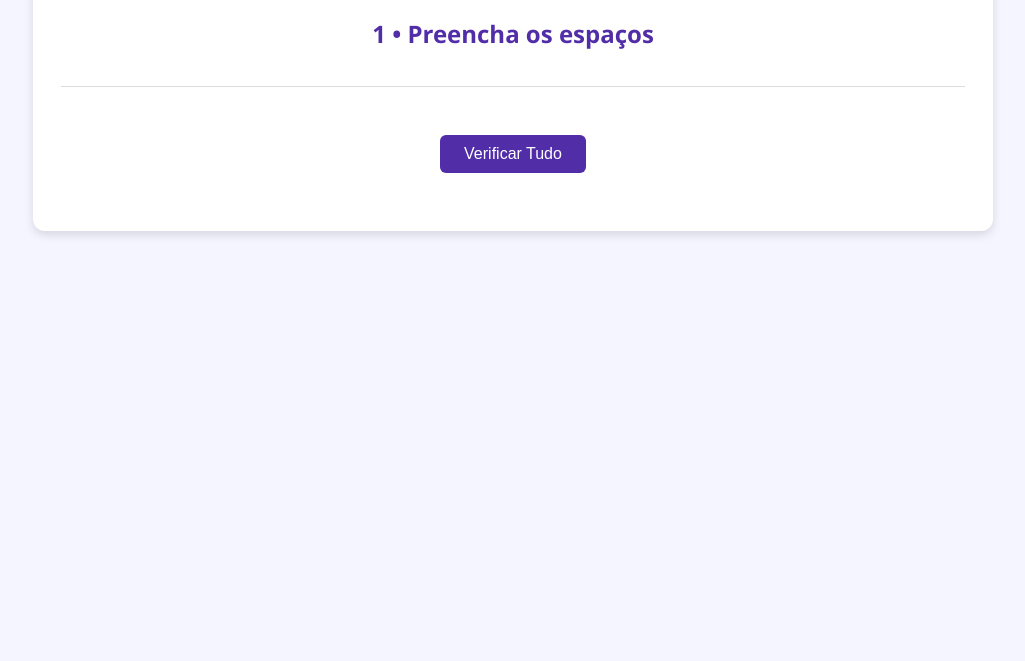
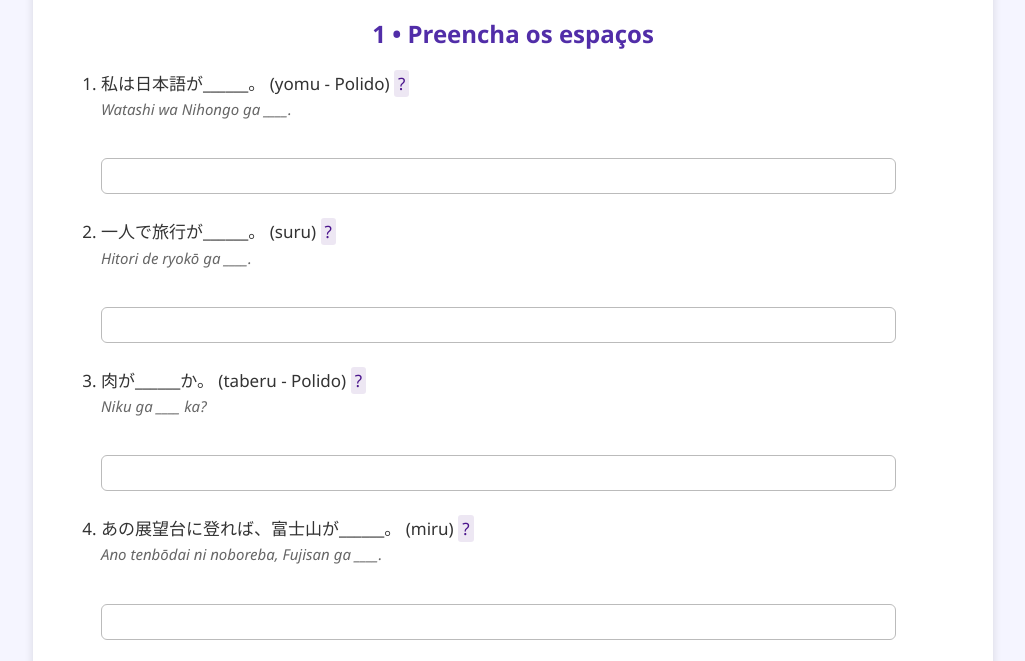
Before and after one commit to MaximiliumM/TakaKaraNoJapanese, a plain HTML site: page pot_pass_exercises_1.html in a window 1280 px wide. Shown: the part 94-755 px from the top of the page, without its empty margins (127-1152 px from the left). Drawn offline with Linux system fonts and the light colour scheme; the site is published under a folder, as on GitHub Pages, so addresses that start at the root find nothing.

Commit message:
Update pot_pass_exercises_1.html

```diff
--- a/pot_pass_exercises_1.html
+++ b/pot_pass_exercises_1.html
@@ -3,7 +3,7 @@
 <head>
   <meta charset="utf-8">
   <meta name="viewport" content="width=device-width, initial-scale=1">
-  <script src="/data/pot_pass_exercises_1_db.js"></script>
+  <script src="./data/pot_pass_exercises_1_db.js"></script>
   <title>Potencial & Passiva – Exercícios Interativos</title>
   <style>
     *{box-sizing:border-box}
```
